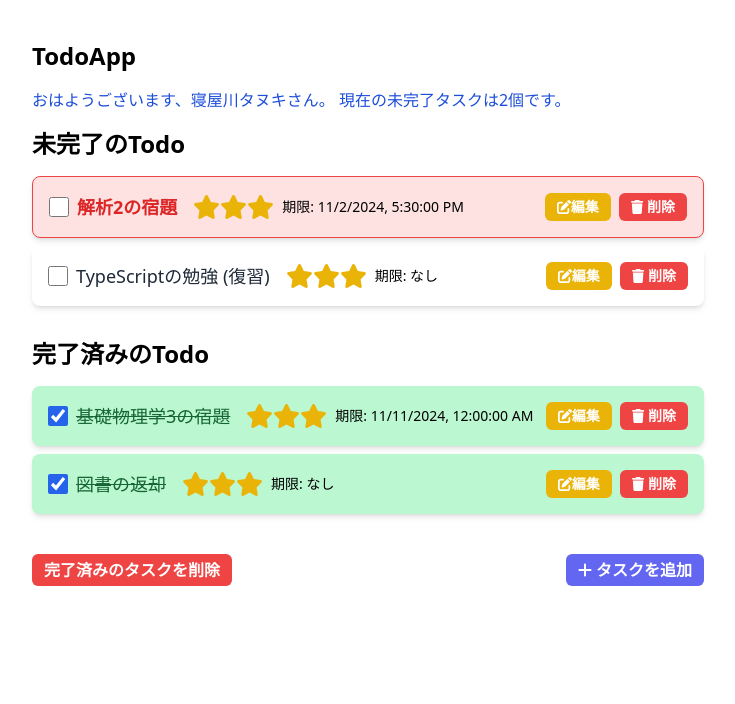
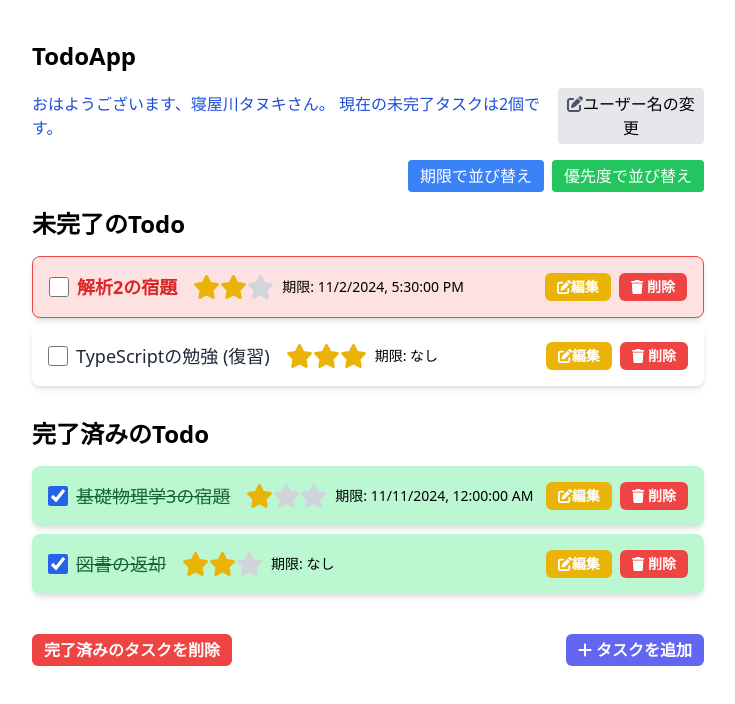
Before and after one commit to s-ao213/react-todo-app, a React (Vite) app: page / in a window 1280 px wide. Shown: the top 704 px of the page, without its empty margins (272-1007 px from the left). Built offline with nearby package versions, Linux system fonts and the light colour scheme.

Commit message:
update App.tsx, Modal.tsx, TodoItem.tsx and TodoList.tsx

```diff
--- a/src/App.tsx
+++ b/src/App.tsx
@@ -5,18 +5,22 @@ import WelcomeMessage from "./WelcomeMessage";
 import TodoList from "./TodoList";
 import { v4 as uuid } from "uuid";
 import { FontAwesomeIcon } from "@fortawesome/react-fontawesome";
-import { faPlus } from "@fortawesome/free-solid-svg-icons";
-import Modal from "./Modal"; // 新しいモーダルコンポーネントのインポート
+import { faPlus, faEdit } from "@fortawesome/free-solid-svg-icons";
+import Modal from "./Modal";
 
 const App = () => {
   const [todos, setTodos] = useState<Todo[]>([]);
   const [initialized, setInitialized] = useState(false);
-  const localStorageKey = "TodoApp";
-  const [isModalOpen, setIsModalOpen] = useState(false); // モーダルの開閉状態を管理
-  const [editingTodo, setEditingTodo] = useState<Todo | null>(null); // 編集用タスクの管理
+  const [userName, setUserName] = useState("寝屋川タヌキ"); // ユーザー名の状態
+  const [isEditingName, setIsEditingName] = useState(false); // 名前編集モードの状態
+  const todoLocalStorageKey = "TodoApp";
+  const userNameKey = "TodoAppUserName"; // ユーザー名用のキー
+  const [isModalOpen, setIsModalOpen] = useState(false);
+  const [editingTodo, setEditingTodo] = useState<Todo | null>(null);
 
+  // 既存のTodo読み込み用useEffect
   useEffect(() => {
-    const todoJsonStr = localStorage.getItem(localStorageKey);
+    const todoJsonStr = localStorage.getItem(todoLocalStorageKey);
     if (todoJsonStr && todoJsonStr !== "[]") {
       const storedTodos: Todo[] = JSON.parse(todoJsonStr);
       const convertedTodos = storedTodos.map((todo) => ({
@@ -27,20 +31,43 @@ const App = () => {
     } else {
       setTodos(initTodos);
     }
+
+    // ユーザー名の読み込み
+    const storedUserName = localStorage.getItem(userNameKey);
+    if (storedUserName) {
+      setUserName(storedUserName);
+    }
+
     setInitialized(true);
   }, []);
 
+  // ユーザー名保存用のuseEffect
   useEffect(() => {
     if (initialized) {
-      localStorage.setItem(localStorageKey, JSON.stringify(todos));
+      localStorage.setItem(userNameKey, userName);
+    }
+  }, [userName, initialized]);
+
+  // 既存のTodo保存用useEffect
+  useEffect(() => {
+    if (initialized) {
+      localStorage.setItem(todoLocalStorageKey, JSON.stringify(todos));
     }
   }, [todos, initialized]);
+
+  const handleNameSubmit = (e: React.FormEvent) => {
+    e.preventDefault();
+    setIsEditingName(false);
+  };
 
   const uncompletedCount = todos.filter((todo) => !todo.isDone).length;
 
   const updateTodo = (updatedTodo: Todo) => {
+    console.log("Updating Todo:", updatedTodo); // デバッグ用ログ
     setTodos((prevTodos) =>
-      prevTodos.map((todo) => (todo.id === updatedTodo.id ? updatedTodo : todo))
+      prevTodos.map(
+        (todo) => (todo.id === updatedTodo.id ? updatedTodo : todo) // IDが一致する場合のみ更新
+      )
     );
   };
 
@@ -85,20 +112,68 @@ const App = () => {
     setEditingTodo(null); // 編集用タスクをリセット
   };
 
+  const [sortBy, setSortBy] = useState<"deadline" | "priority" | null>(null); // 並び替え状態
+
+  // 未完了のタスクを並び替える関数
+  // getSortedTodos関数を修正
+  const getSortedTodos = (todos: Todo[]) => {
+    if (sortBy === "deadline") {
+      return todos.sort(
+        (a, b) =>
+          (a.deadline?.getTime() || Infinity) -
+          (b.deadline?.getTime() || Infinity)
+      );
+    }
+    if (sortBy === "priority") {
+      return todos.sort((a, b) => b.priority - a.priority);
+    }
+    return todos; // フィルタリングを削除
+  };
+
   return (
     <div className="mx-4 mt-10 max-w-2xl md:mx-auto">
       <h1 className="mb-4 text-2xl font-bold">TodoApp</h1>
       <div className="mb-4">
-        <WelcomeMessage
-          name="寝屋川タヌキ"
-          uncompletedCount={uncompletedCount}
-        />
+        <div className="flex items-center">
+          {isEditingName ? (
+            <form onSubmit={handleNameSubmit} className="flex items-center">
+              <input
+                type="text"
+                value={userName}
+                onChange={(e) => setUserName(e.target.value)}
+                className="rounded border border-gray-300 px-2 py-1"
+                autoFocus
+              />
+              <button
+                type="submit"
+                className="ml-2 rounded bg-indigo-500 px-3 py-1 text-white hover:bg-indigo-600"
+              >
+                保存
+              </button>
+            </form>
+          ) : (
+            <div className="flex items-center">
+              <WelcomeMessage
+                name={userName}
+                uncompletedCount={uncompletedCount}
+              />
+              <button
+                onClick={() => setIsEditingName(true)}
+                className="ml-2 rounded bg-gray-200 p-1 hover:bg-gray-300"
+              >
+                <FontAwesomeIcon icon={faEdit} className="text-gray-600" />
+                ユーザー名の変更
+              </button>
+            </div>
+          )}
+        </div>
       </div>
       <TodoList
-        todos={todos}
+        todos={getSortedTodos(todos)} // todos配列をそのまま渡す
         updateIsDone={updateIsDone}
         remove={remove}
-        onEdit={handleEditTodo} // タスク編集の処理
+        onEdit={handleEditTodo}
+        setSortBy={setSortBy}
       />
 
       <div className="mt-5 flex justify-between">
--- a/src/Modal.tsx
+++ b/src/Modal.tsx
@@ -112,15 +112,12 @@ const Modal: React.FC<ModalProps> = ({
               <button
                 key={value}
                 onClick={() => setNewTodoPriority(value)}
-                className="focus:outline-none"
+                className={`transition-colors duration-200 focus:outline-none ${
+                  newTodoPriority >= value ? "text-yellow-500" : "text-gray-400" // 未選択時を薄いグレーに変更
+                }`}
               >
                 <FontAwesomeIcon
                   icon={faStarSolid}
-                  className={`transition-colors duration-200 ${
-                    newTodoPriority >= value
-                      ? "text-yellow-500"
-                      : "text-gray-400" // 未選択時を薄いグレーに変更
-                  }`}
                   style={{
                     fontSize: "24px",
                   }}
--- a/src/TodoItem.tsx
+++ b/src/TodoItem.tsx
@@ -40,9 +40,9 @@ const TodoItem = ({ todo, updateIsDone, remove, onEdit }: Props) => {
             <FontAwesomeIcon
               key={value}
               icon={faStarSolid}
-              className={`text-yellow-500 ${
-                todo.priority >= value ? "" : "text-gray-300" // 未選択時はグレー
-              }`}
+              className={`${
+                todo.priority >= value ? "text-yellow-500" : "text-gray-300"
+              } transition-colors duration-200`}
               style={{ fontSize: "24px" }}
             />
           ))}
--- a/src/TodoList.tsx
+++ b/src/TodoList.tsx
@@ -6,16 +6,38 @@ type Props = {
   todos: Todo[];
   updateIsDone: (id: string, value: boolean) => void;
   remove: (id: string) => void;
-  onEdit: (todo: Todo) => void; // onEdit を Props に追加
+  onEdit: (todo: Todo) => void;
+  setSortBy: (sortBy: "deadline" | "priority") => void; // 並び替え用プロップを受け取る
 };
 
-const TodoList = ({ todos, updateIsDone, remove, onEdit }: Props) => {
-  // onEdit を引数に追加
+const TodoList = ({
+  todos,
+  updateIsDone,
+  remove,
+  onEdit,
+  setSortBy,
+}: Props) => {
   const incompleteTodos = todos.filter((todo) => !todo.isDone);
   const completedTodos = todos.filter((todo) => todo.isDone);
 
   return (
     <div>
+      {/* 並び替えボタン */}
+      <div className="mb-4 flex justify-end space-x-2">
+        <button
+          onClick={() => setSortBy("deadline")}
+          className="rounded bg-blue-500 px-3 py-1 text-white hover:bg-blue-600"
+        >
+          期限で並び替え
+        </button>
+        <button
+          onClick={() => setSortBy("priority")}
+          className="rounded bg-green-500 px-3 py-1 text-white hover:bg-green-600"
+        >
+          優先度で並び替え
+        </button>
+      </div>
+
       <h2 className="mb-4 text-2xl font-bold">未完了のTodo</h2>
       <div>
         {incompleteTodos.map((todo) => (
```
